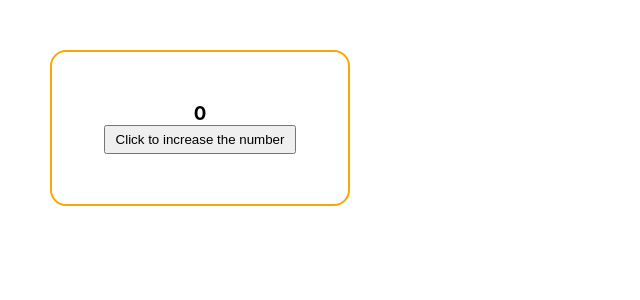
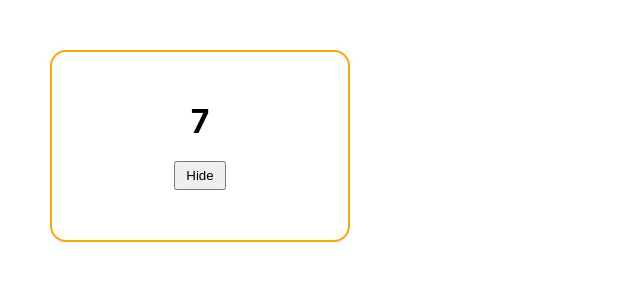
Before and after one commit to metehandoenmez/react-exercises, a React (Create React App) app: page / in a window 1280 px wide. Shown: the top 300 px of the page, without its empty margins (0-640 px from the left). Built offline with nearby package versions, Linux system fonts and the light colour scheme.

Commit message:
completed exercise 33

```diff
--- a/src/App.css
+++ b/src/App.css
@@ -44,3 +44,7 @@ button {
   border: 2px solid orange;
   border-radius: 16px;
 }
+
+.hidden {
+  display: none;
+}
--- a/src/App.jsx
+++ b/src/App.jsx
@@ -1,22 +1,15 @@
 import React from "react";
 import "./App.css"
-import ClickCounter from "./ClickCounter";
+import Counter from "./counter";
 
 export default class App extends React.Component {
 
-  counterChange = (data) => {
-    if(data.count%2===0) {
-      console.log(`The count is EVEN now, ${data.count}.`)
-    }
-    else if(data.count%2===1) {
-      console.log(`The count is ODD now, ${data.count}.`)
-    }
-  }
+
   render() {
     return (
 
       <div className="container">
-      <ClickCounter onCounterChange={this.counterChange} />
+      <Counter />
         </div>
     )
   }}
--- a/src/counter.jsx
+++ b/src/counter.jsx
@@ -1,30 +1,46 @@
-import React from "react";
+import React, { useState, useEffect } from "react";
 import CounterDisplay from "./CounterDisplay"
+import "./App.css"
 
 
-export default class Counter extends React.Component {
-    state = {
-        count: this.props.count,
-    }
-    componentDidMount() {
-        let id = setInterval(() => {
-            this.setState((state) => {
-                return {
-                    count: state.count + this.props.incrementAmount,
-                };
-            });
-        }, this.props.incrementInterval);
-      }
+export default function Counter() {
+    const [count, setCount] = useState(0)
+    const [isHidden, setIsHidden] = useState(false)
 
-    componentWillUnmount() {
-      clearInterval(this.id);
-    }
 
-    render() {
+
+    useEffect(() => {
+
+        console.log("Component mounted.")
+
+        const intervalId = setInterval(() => {
+            setCount(count => count + 1)
+        }, 1000);
+
+        return () => {
+            clearInterval(intervalId);
+            console.log("Component unmounted.")
+        }
+    },[])
+
+
+         const handleHidden = () => {
+            setIsHidden(!isHidden)
+         }
+
+
         return (
             <div>
-                <CounterDisplay count={this.state.count} />
+                {!isHidden ? (
+                    <CounterDisplay name="display" count={count} />
+                )
+                    :
+                (
+                    <p>The counter is hidden.</p>
+
+                ) }
+                <br />
+                <button  onClick={handleHidden}>{!isHidden ? "Hide" : "Show"}</button>
             </div>
         );
-    }
 }
```
